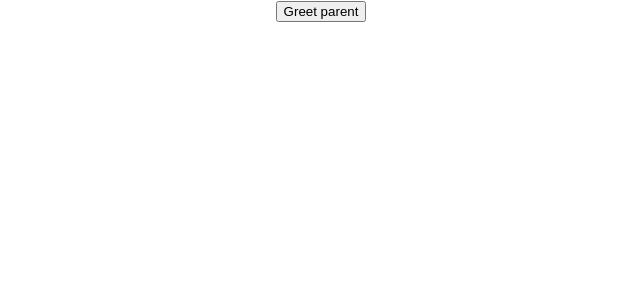
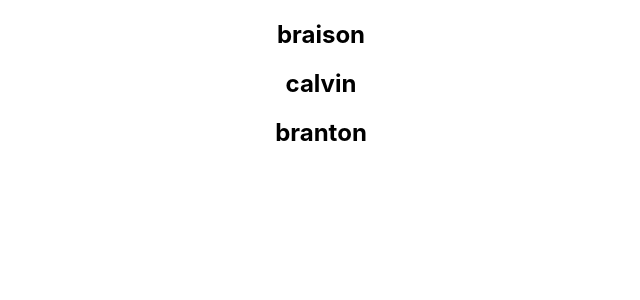
Before and after one commit to BraisonWabwire/hello-world, a React (Create React App) app: page / in a window 1280 px wide. Shown: the top 300 px of the page, without its empty margins (319-959 px from the left). Built offline with nearby package versions, Linux system fonts and the light colour scheme.

Commit message:
working with lists

```diff
--- a/src/App.js
+++ b/src/App.js
@@ -8,6 +8,7 @@
 import Click from './components/click';
 import EventBinding from './components/eventBinding';
 import ParentComponent from './components/ParentComponent';
+import NameList from './components/NameList';
 
 function App() {
   return (
@@ -15,7 +16,8 @@
       {/* <FunctionClick></FunctionClick> */}
       {/* <Click></Click> */}
       {/* <EventBinding></EventBinding> */}
-      <ParentComponent/>
+      {/* <ParentComponent/> */}
+      <NameList></NameList>
     </div>
   );
 }
--- /dev/null
+++ b/src/components/NameList.js
@@ -0,0 +1,14 @@
+import React from "react"
+
+function NameList() {
+    const names=['braison','calvin','branton']
+  return (
+    <div>
+        {
+            names.map(name=><h2>{name}</h2>)
+        }
+    </div>
+  )
+}
+
+export default NameList
```
